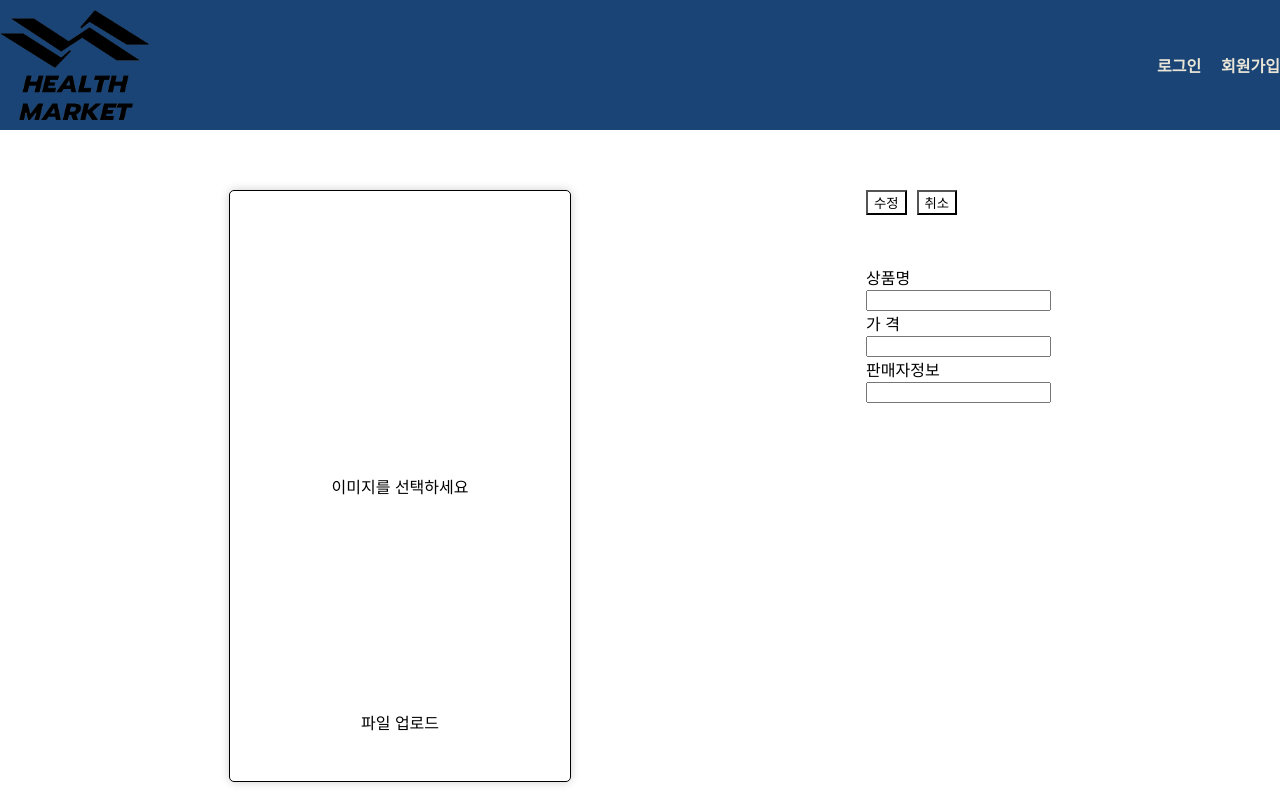
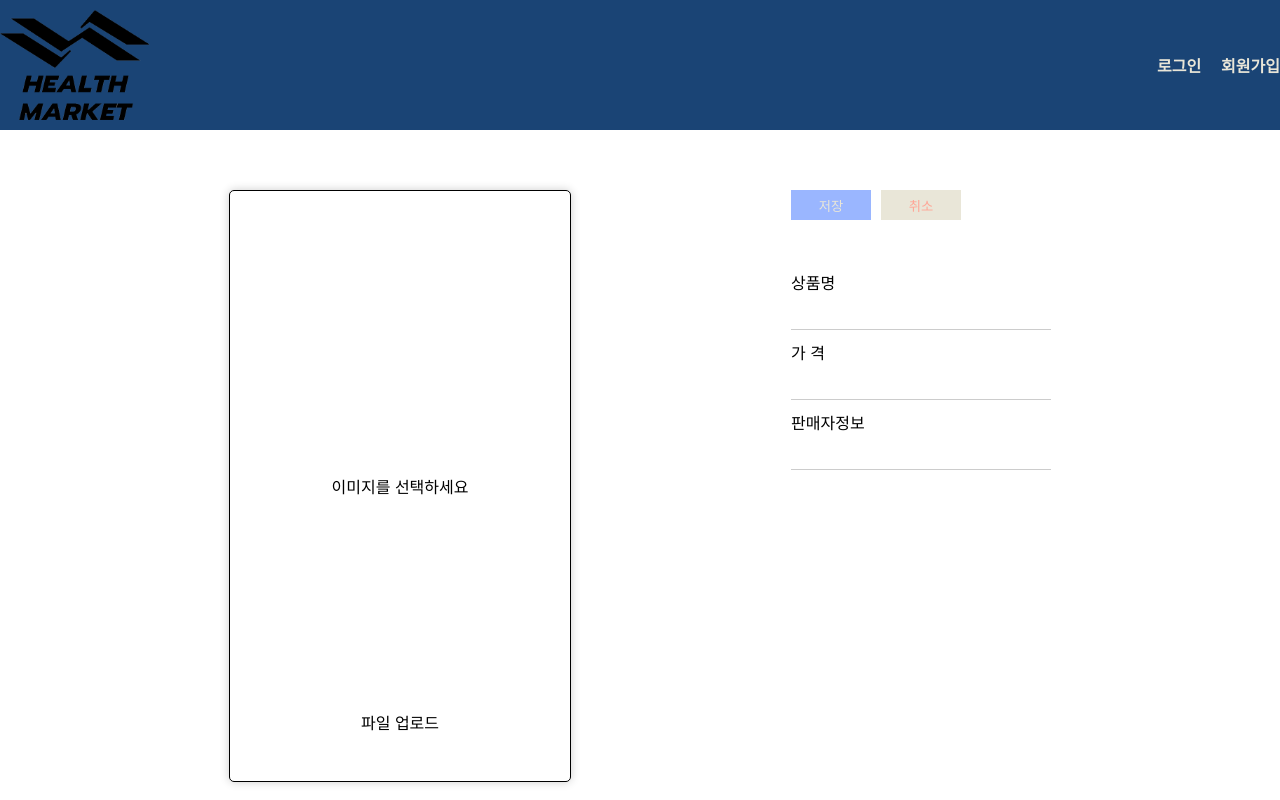
Before and after one commit to leeseojin221/HealthMarket, a React (Create React App) app: page /editPage/1 in a window 1280 px wide. Shown: the top 800 px of the page. Built offline with nearby package versions, Linux system fonts and the light colour scheme; no server answers; the database is empty.

Commit message:
Design : 수정하기 인풋부분 변경,detail부분 가격 부분수정

```diff
--- a/src/components/Buttons.jsx
+++ b/src/components/Buttons.jsx
@@ -19,7 +19,7 @@ export const EditLinkButton = ({ id }) => {
   const navigate = useNavigate();
   const editLinkButton = () => {
     if (editLinkButton) {
-      alert('수정페이지로 이동합니다.');
+      alert('수정 페이지로 이동합니다.');
       navigate(`/editPage/${id}`);
     }
   };
@@ -37,21 +37,33 @@ export const CancelButton = ({ id }) => {
 };
 
 export const EditButton = ({ editHandler }) => {
-  return <EditBtn onClick={editHandler}>수정</EditBtn>;
+  return <EditBtn onClick={editHandler}>저장</EditBtn>;
 };
 
 const DeleteBtn = styled.button`
-  background-color: white;
+  background-color: #e9e6d8;
+  color: #ffa596;
+  border: none;
+  width: 80px;
+  height: 30px;
   cursor: pointer;
 `;
 
 const EditBtn = styled.button`
-  background-color: white;
+  background-color: #9ab6ff;
+  color: #e9e6d8;
+  border: none;
   margin-right: 10px;
+  width: 80px;
+  height: 30px;
   cursor: pointer;
 `;
 
 const CancelBtn = styled.button`
-  background-color: white;
+  background-color: #e9e6d8;
+  color: #ffa596;
+  border: none;
+  width: 80px;
+  height: 30px;
   cursor: pointer;
 `;
--- a/src/pages/DetailPage.jsx
+++ b/src/pages/DetailPage.jsx
@@ -59,7 +59,7 @@ function DetailPage() {
           <StImgDiv>
             <img src={productInfo.img} alt="제품"></img>
           </StImgDiv>
-          <StDescription>설명:{productInfo.body}</StDescription>
+          <StDescription>{productInfo.body}</StDescription>
         </StLeftColumn>
         <StRightColumn>
           <StProductDetails>
@@ -69,13 +69,13 @@ function DetailPage() {
             </StContainerBtn>
             <div>
               <div>
-                <p>상품명: {productInfo.title} </p>
+                <p>상품명 : {productInfo.title} </p>
               </div>
               <div>
-                <p>가격: {productInfo.price} 원</p>
+                <p>가격 : {Number(productInfo.price).toLocaleString()} 원</p>
               </div>
               <div>
-                <div>판매자정보:{productInfo.SellerInformation}</div>
+                <div>판매자정보 : {productInfo.SellerInformation}</div>
               </div>
             </div>
           </StProductDetails>
@@ -131,7 +131,7 @@ const StDescription = styled.div`
   margin-top: 20px;
   font-weight: bold;
   padding: 20px;
-  width: 300px;
+  width: 350px;
 `;
 
 const StProductDetails = styled.div`
--- a/src/pages/EditPage.jsx
+++ b/src/pages/EditPage.jsx
@@ -83,7 +83,7 @@ function EditPage() {
       // 추가부분
 
       queryClient.invalidateQueries('info');
-      alert('수정이완료되었습니다.');
+      alert('수정이 완료 되었습니다.');
       navigate('/myPage');
     } catch (error) {
       console.error('Error updating product:', error);
@@ -119,7 +119,7 @@ function EditPage() {
         >
           {editImage ? <img src={editImage} alt="이미지" /> : <p>이미지를 선택하세요</p>}
         </div> */}
-        <StDescriptionDiv>설명</StDescriptionDiv>
+        <StDescriptionDiv></StDescriptionDiv>
         <StDescription
           value={editedDescription}
           onChange={(e) => {
@@ -136,7 +136,7 @@ function EditPage() {
           <div>
             <div>
               상품명{' '}
-              <input
+              <StInputInput
                 type="text"
                 value={editedTitle}
                 onChange={(e) => {
@@ -146,7 +146,7 @@ function EditPage() {
             </div>
             <div>
               가 격{' '}
-              <input
+              <StInputInput
                 type="text"
                 value={editedPrice}
                 onChange={(e) => {
@@ -156,7 +156,7 @@ function EditPage() {
             </div>
             <div>
               판매자정보{' '}
-              <input
+              <StInputInput
                 type="text"
                 value={editedSellerInfo}
                 onChange={(e) => {
@@ -262,3 +262,19 @@ const StContainerBtn = styled.div`
 const StDescriptionDiv = styled.div`
   padding: 20px;
 `;
+
+const StProductDiv = styled.div`
+  background-color: 93CCEA;
+`;
+
+const StInputInput = styled.input`
+  margin-bottom: 20px;
+  margin-top: 10px;
+  width: 250px;
+  border-radius: 0, 0, 1px, 0;
+
+  border: none;
+  border-bottom: 1px solid #ccc;
+  padding: 5px;
+  margin-bottom: 10px;
+`;
```
